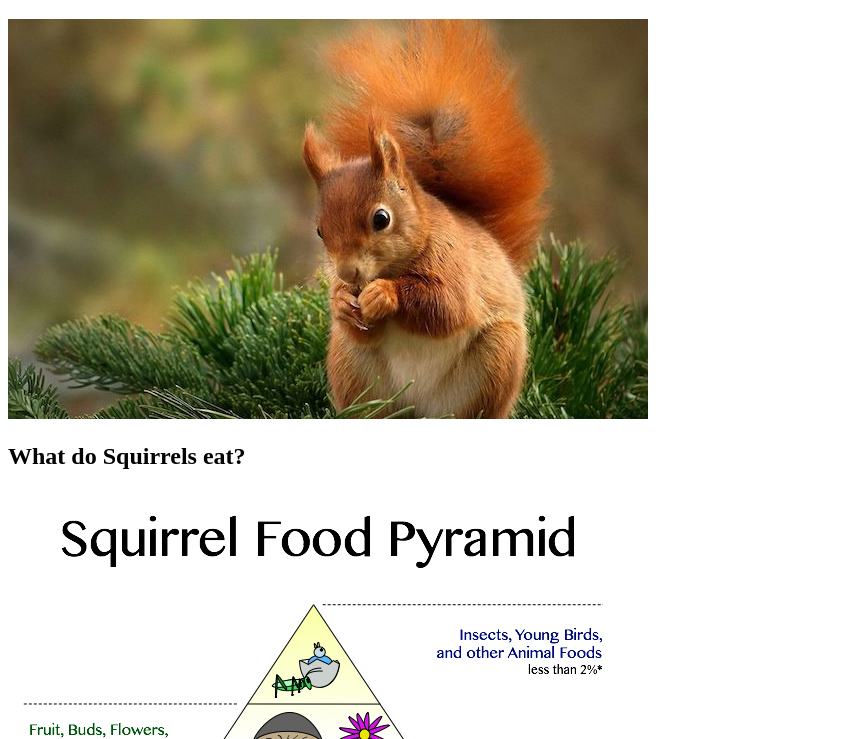
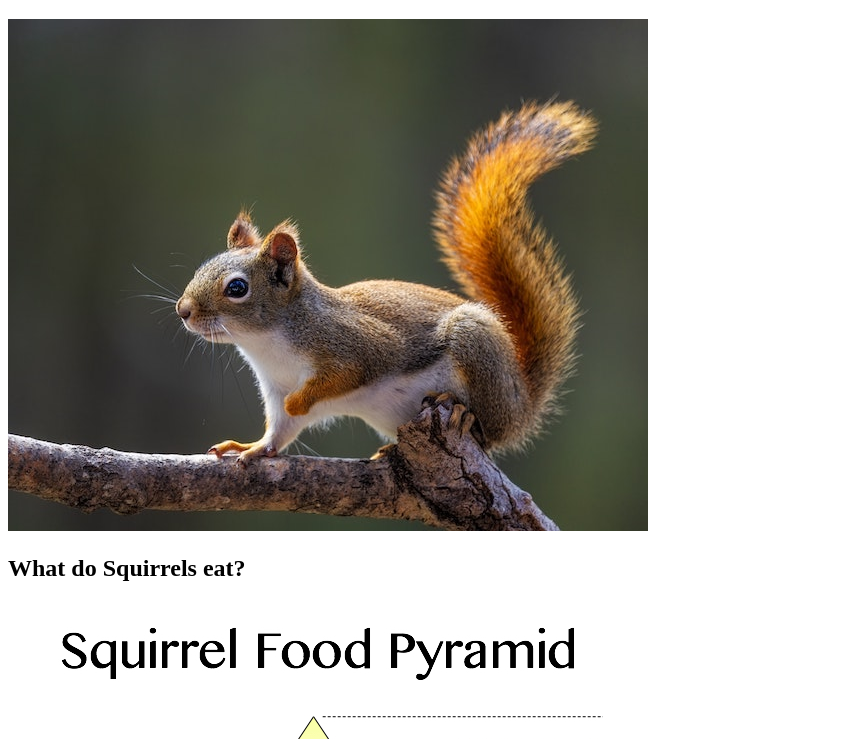
Before and after one commit to valeriadlfg/project, a plain HTML site: page index.html in a window 1280 px wide. Shown: the part 61-800 px from the top of the page, without its empty margins (0-841 px from the left). Drawn offline with Linux system fonts and the light colour scheme.

Commit message:
Update project

```diff
--- a/index.html
+++ b/index.html
@@ -13,7 +13,7 @@
 <body>
 	<h1 style="text-align:center;">Facts about Squirrels</h1>
 
-<img src="images/squirrel.jpg" width="640" height="400" alt=""/>
+<img src="images/squirrel.jpeg" width="640" height="512" alt=""/>
 <h2>What do Squirrels eat?</h2>
 
 	<img src="images/squirrelfood.webp" alt="Squirrels Food">
```
Also changed, not shown: images/squirrel.jpeg (added), 1 other file.
